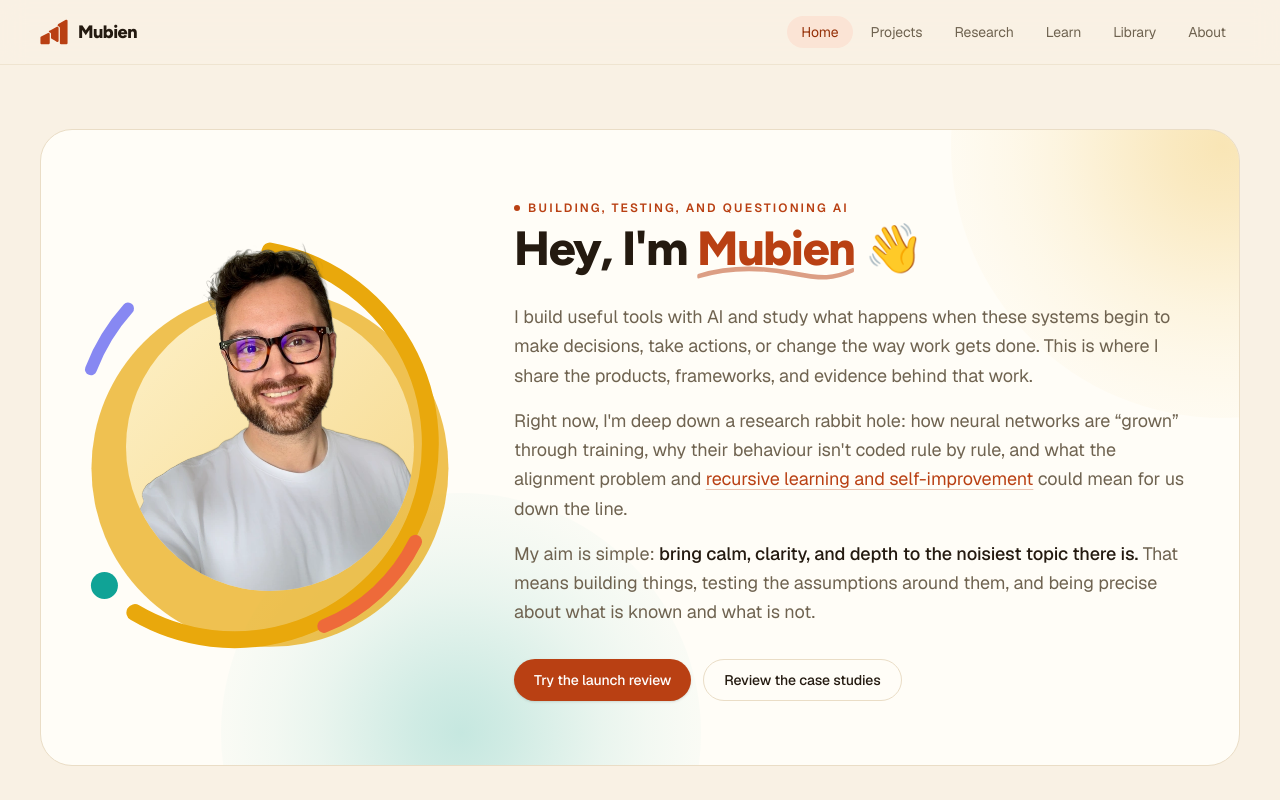
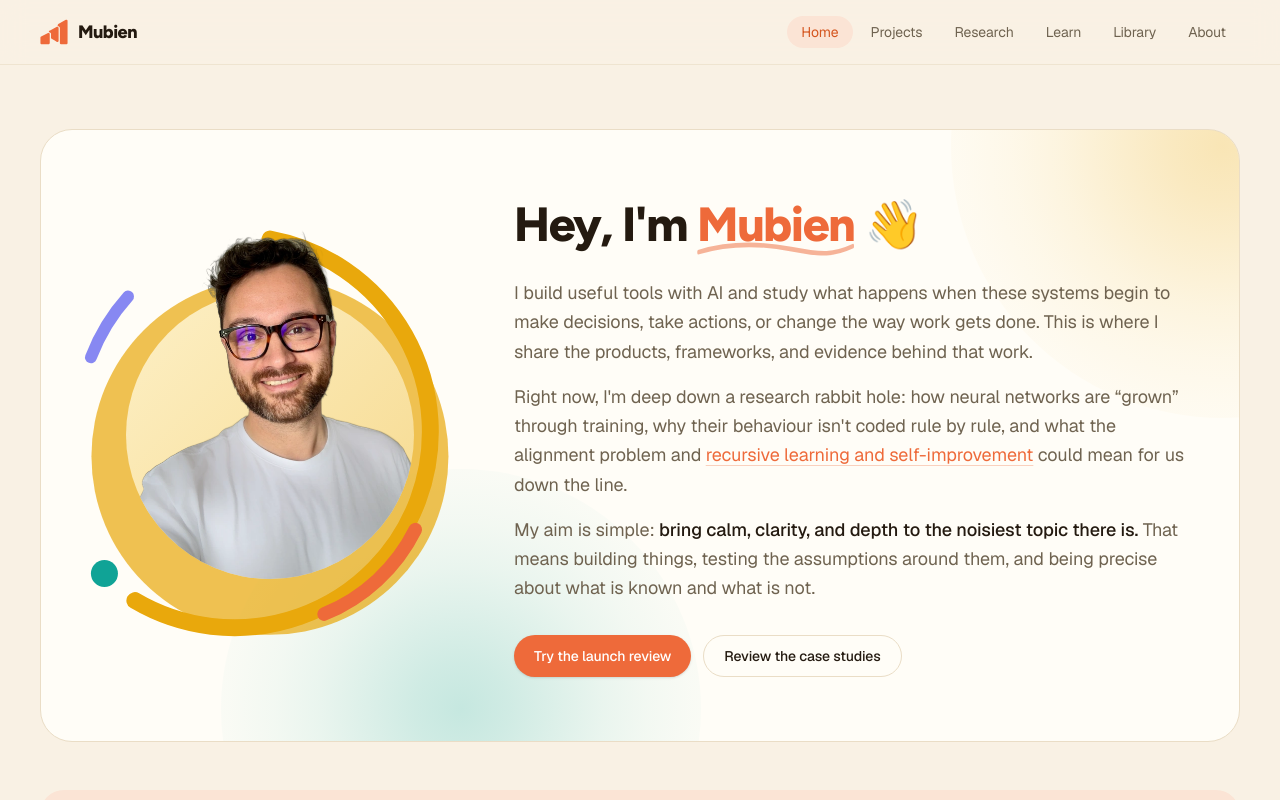
Before and after one commit to mubien15/mubienahsan.com, a Next.js app: page / in a window 1280 px wide. Shown: the top 800 px of the page. Built offline with nearby package versions, Linux system fonts and the light colour scheme.

Commit message:
Restore the original orange and simplify the hero (#12)
Return the site to the original orange palette and remove the homepage hero eyebrow.

```diff
--- a/src/app/globals.css
+++ b/src/app/globals.css
@@ -21,8 +21,8 @@
   --line: #eaddc6;
 
   /* Brand / primary accent (friendly orange) */
-  --accent: #b94013;
-  --accent-strong: #963109;
+  --accent: #ee6a3a;
+  --accent-strong: #d5561f;
   --accent-soft: #fbe4d5;
 
   /* Category colors — warm & friendly */
--- a/src/app/page.tsx
+++ b/src/app/page.tsx
@@ -111,7 +111,6 @@ export default function Home() {
               <PhotoBlob src="/me-v9.webp" />
 
               <div>
-                <Eyebrow tone="accent">Building, testing, and questioning AI</Eyebrow>
                 <h1 className="font-display text-4xl leading-tight text-ink sm:text-5xl">
                   Hey, I&apos;m{" "}
                   <span className="relative inline-block">
```
